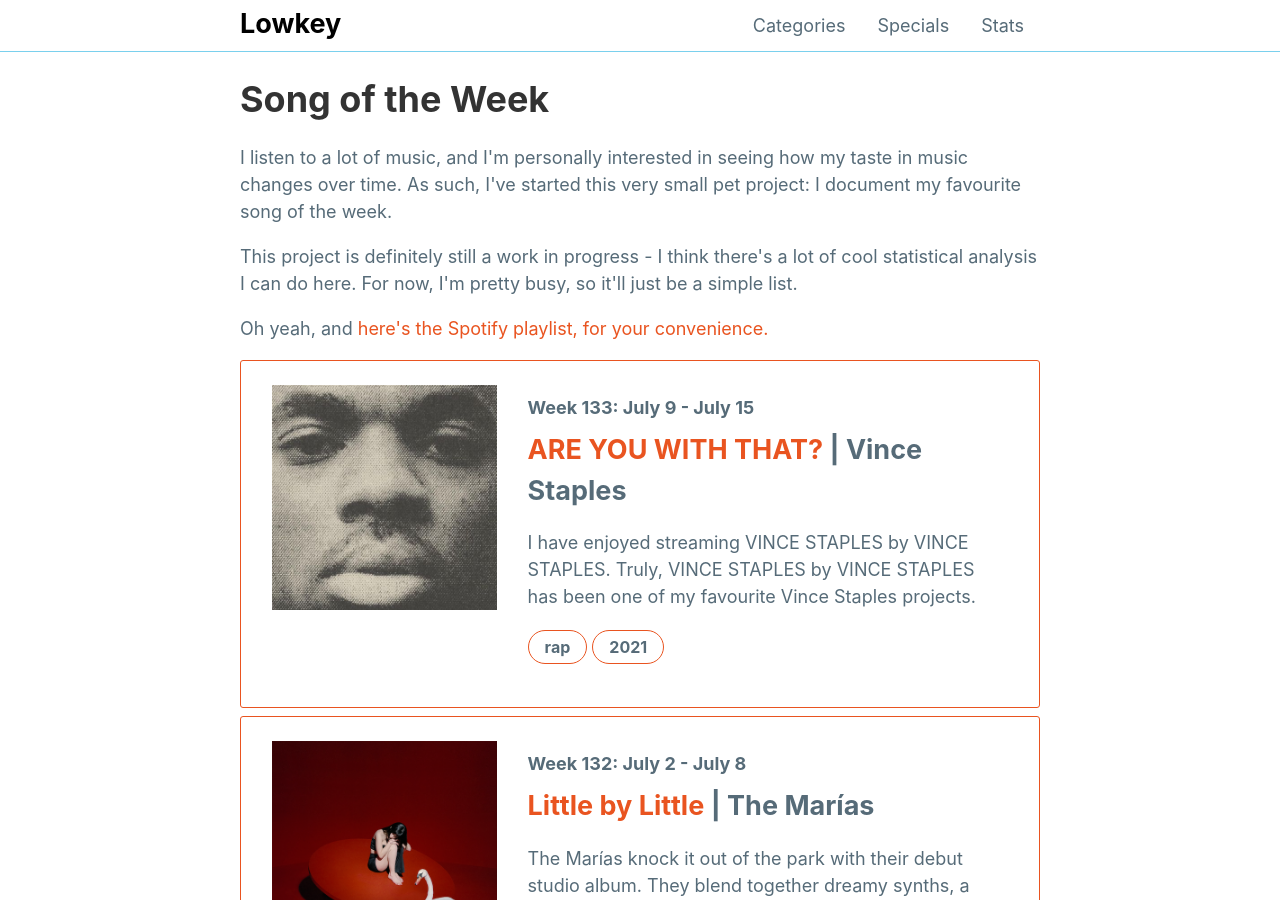
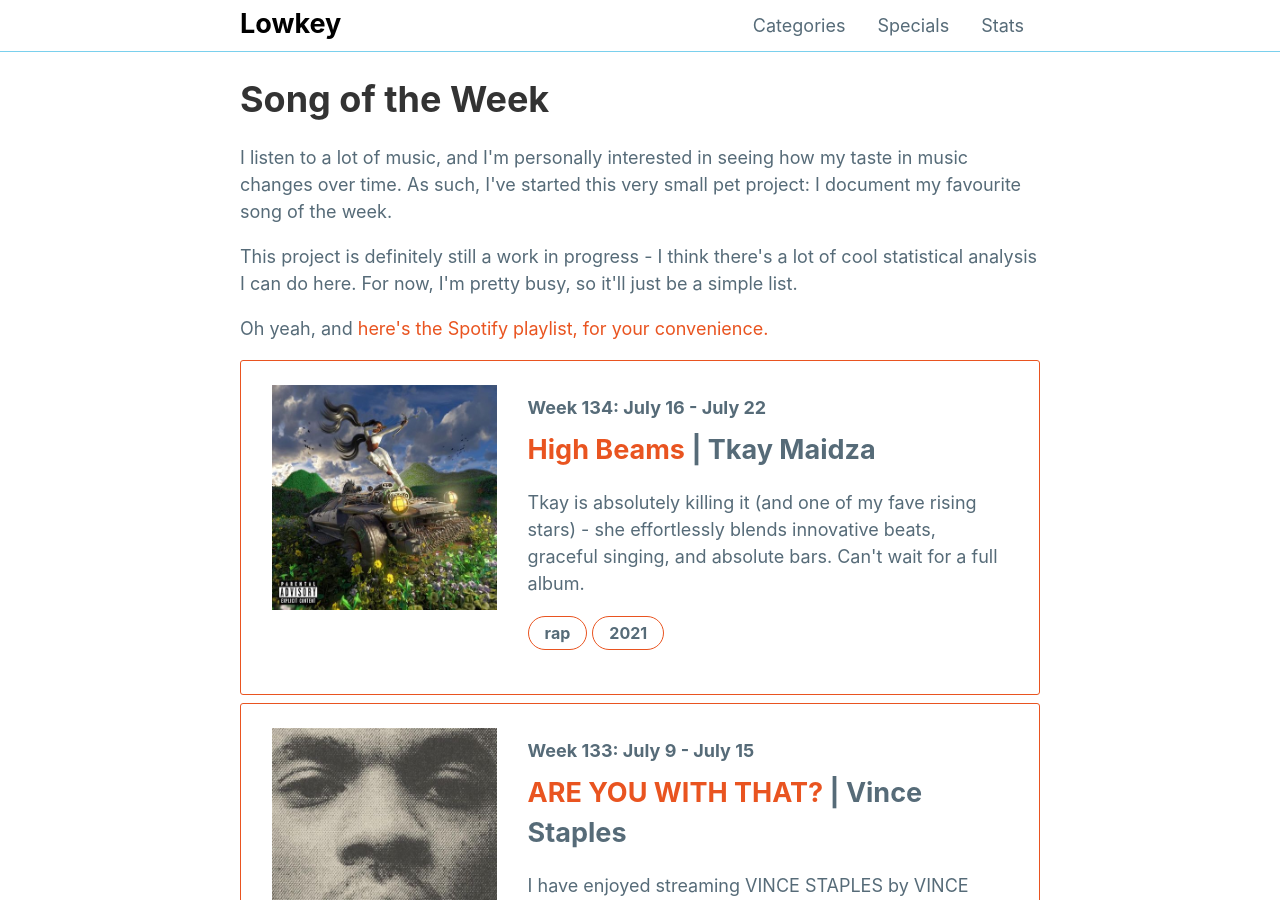
Before and after one commit to mattxwang/lowkey, a Jekyll site: the page built from stats/song-of-the-week.html, in a window 1280 px wide and 900 px high. Built offline with Jekyll 4.4.1, drawn with Linux system fonts in a browser that asks for light colours; comment, search, counter and statistics services are not loaded.

Commit message:
HIGH BEAMS, YES LAWD

```diff
--- a/_data/sotw.yml
+++ b/_data/sotw.yml
@@ -1328,3 +1328,13 @@ week133:
   year: 2021
   blurb: >
     I have enjoyed streaming VINCE STAPLES by VINCE STAPLES. Truly, VINCE STAPLES by VINCE STAPLES has been one of my favourite Vince Staples projects.
+week134:
+  week: "Week 134: July 16 - July 22"
+  title: "High Beams"
+  artist: "Tkay Maidza"
+  album: "Last Year Was Weird, Vol. 3"
+  album_art: "lywwv3.jpeg"
+  genre: "rap"
+  year: 2021
+  blurb: >
+    Tkay is absolutely killing it (and one of my fave rising stars) - she effortlessly blends innovative beats, graceful singing, and absolute bars. Can't wait for a full album.
```
Also changed, not shown: img/albums/lywwv3.jpeg (added).
